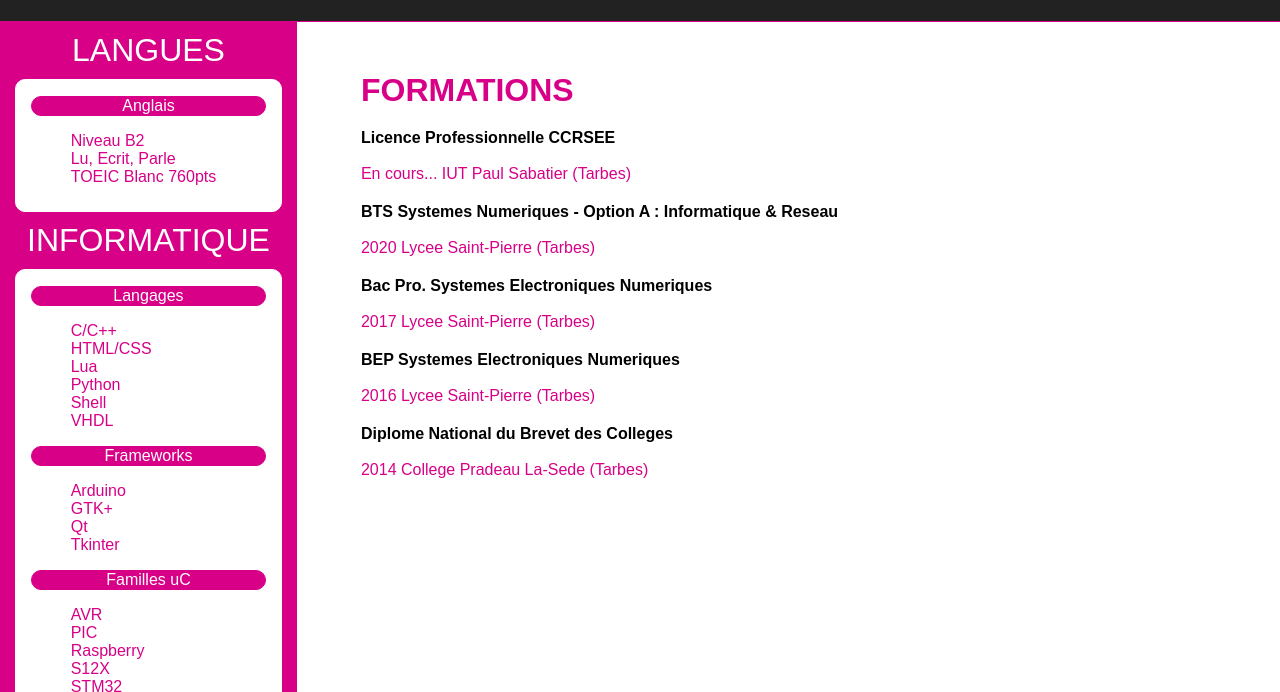
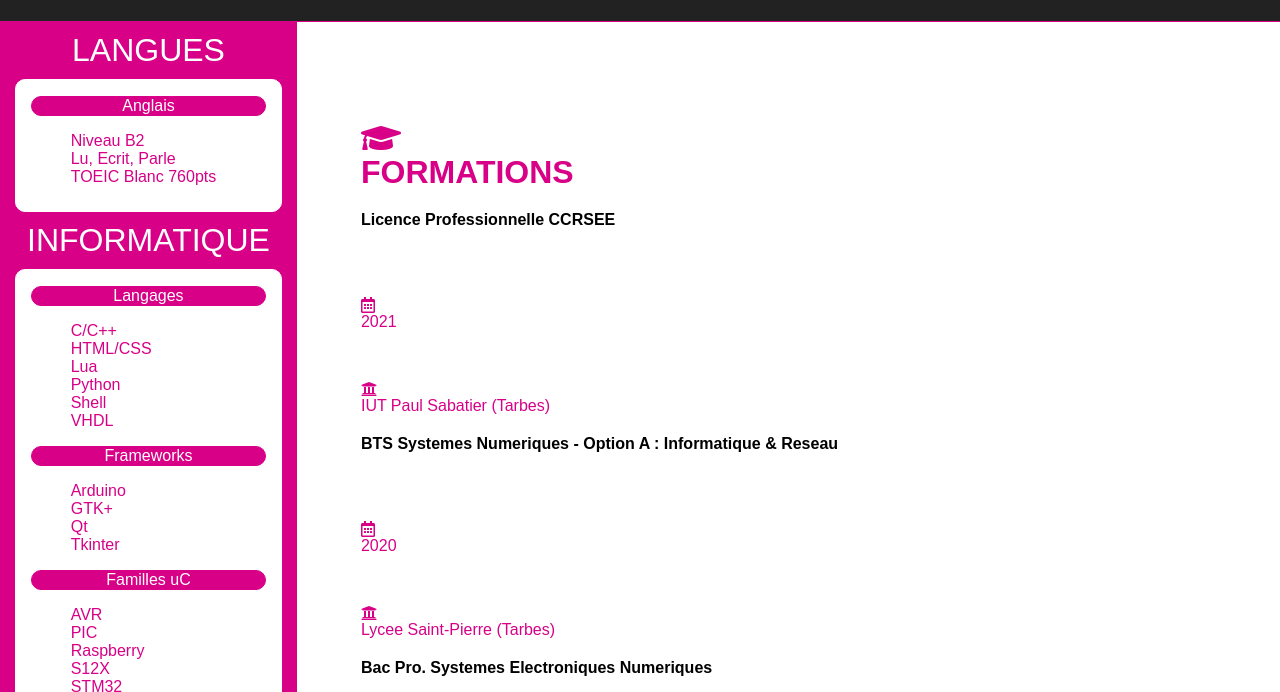
Before and after one commit to Plunne/plunne.github.io, a plain HTML site: page categories/cv/cv.html in a window 1280 px wide. Shown: the part 71-763 px from the top of the page. Drawn offline with Linux system fonts and the light colour scheme.

Commit message:
Update blog

```diff
--- a/categories/cv/cv.html
+++ b/categories/cv/cv.html
@@ -74,22 +74,22 @@
             </div>
             <div class="main-panel">
                 <div class="main-box">
-                    <h1>FORMATIONS</h1>
+                    <h1><i class="fas fa-graduation-cap"></i> FORMATIONS</h1>
 
                     <p class="diploma-name">Licence Professionnelle CCRSEE</p><br/>
-                    <p class="diploma-location">En cours... IUT Paul Sabatier (Tarbes)</p>
+                    <p class="diploma-location"><i class="far fa-calendar-alt"></i> 2021 <i class="fas fa-university"></i> IUT Paul Sabatier (Tarbes)</p>
 
                     <p class="diploma-name">BTS Systemes Numeriques - Option A : Informatique &amp; Reseau</p><br/>
-                    <p class="diploma-location">2020 Lycee Saint-Pierre (Tarbes)</p>
+                    <p class="diploma-location"><i class="far fa-calendar-alt"></i> 2020 <i class="fas fa-university"></i> Lycee Saint-Pierre (Tarbes)</p>
 
                     <p class="diploma-name">Bac Pro. Systemes Electroniques Numeriques</p><br/>
-                    <p class="diploma-location">2017 Lycee Saint-Pierre (Tarbes)</p>
+                    <p class="diploma-location"><i class="far fa-calendar-alt"></i> 2017 <i class="fas fa-university"></i> Lycee Saint-Pierre (Tarbes)</p>
 
                     <p class="diploma-name">BEP Systemes Electroniques Numeriques</p><br/>
-                    <p class="diploma-location">2016 Lycee Saint-Pierre (Tarbes)</p>
+                    <p class="diploma-location"><i class="far fa-calendar-alt"></i> 2016 <i class="fas fa-university"></i> Lycee Saint-Pierre (Tarbes)</p>
 
                     <p class="diploma-name">Diplome National du Brevet des Colleges</p><br/>
-                    <p class="diploma-location">2014 College Pradeau La-Sede (Tarbes)</p>
+                    <p class="diploma-location"><i class="far fa-calendar-alt"></i> 2014 <i class="fas fa-university"></i> College Pradeau La-Sede (Tarbes)</p>
 
                 </div>
             </div>
```
